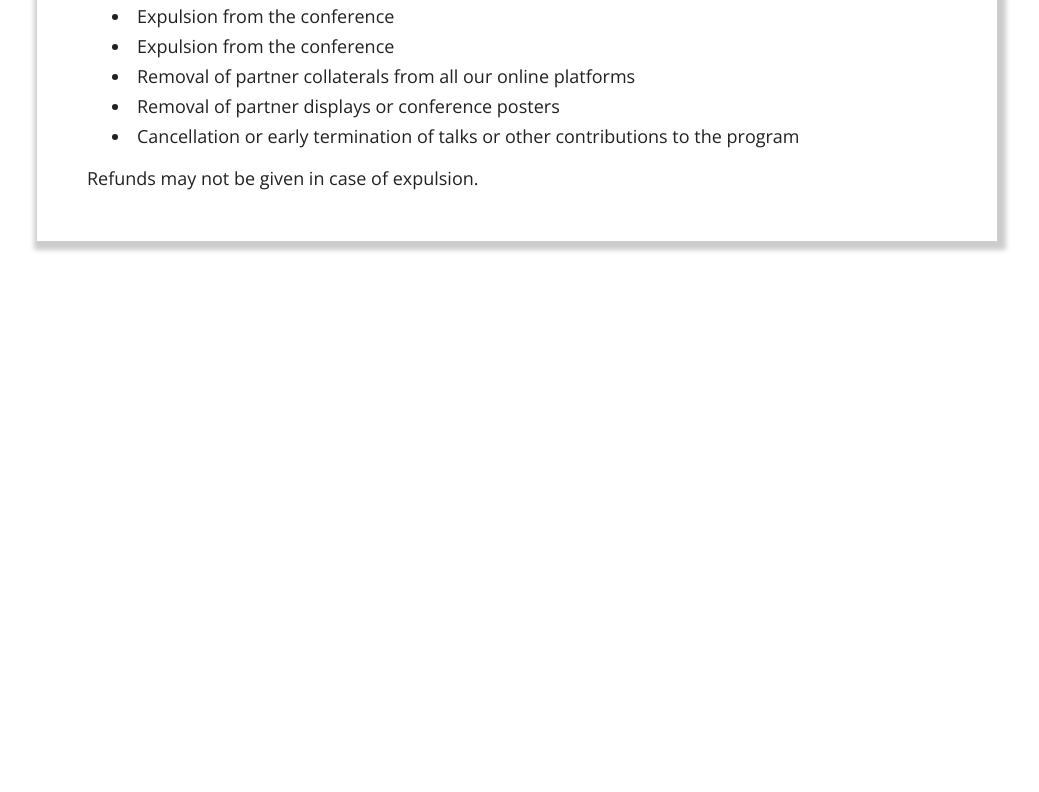
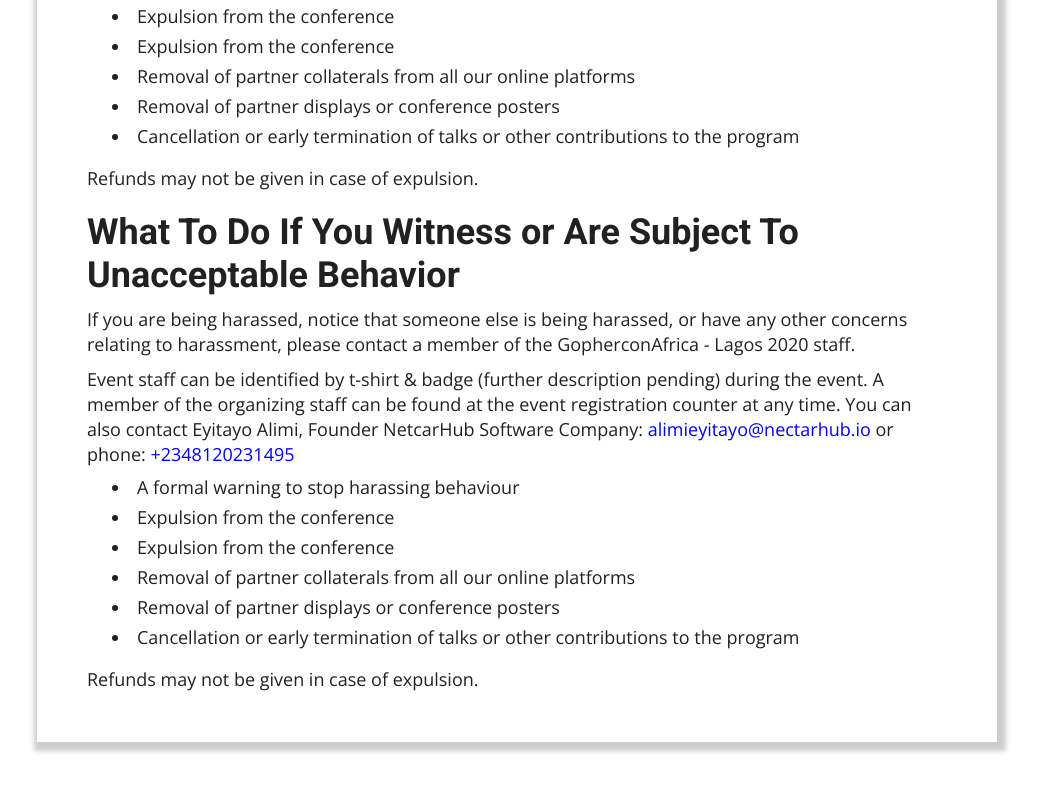
Before and after one commit to D-sense/gopherConAfricaUI, a Vue app: page /code-of-conduct in a window 1280 px wide. Shown: the part 2860-3652 px from the top of the page, without its empty margins (123-1162 px from the left). Before the commit the page ends 3201 px from the top, so only its background shows below. Built offline with nearby package versions, Linux system fonts and the light colour scheme; what vue-notification, vue-toast-notification would draw is missing.

Commit message:
completed diversity-statement page

```diff
--- a/src/views/CodeOfConduct.vue
+++ b/src/views/CodeOfConduct.vue
@@ -127,6 +127,32 @@
         </p>
 
 
+
+        <h3>
+            What To Do If You Witness or Are Subject To Unacceptable Behavior
+        </h3>
+        <p class="outter_section">
+           If you are being harassed, notice that someone else is being harassed, or have any other concerns relating to harassment, please contact a member of the GopherconAfrica - Lagos 2020 staff.
+        </p>
+        <p class="outter_section">
+            Event staff can be identified by t-shirt & badge (further description pending) during the event.
+            A member of the organizing staff can be found at the event registration counter at any time. You can also contact Eyitayo Alimi,
+            Founder NetcarHub Software Company: <span class="email">alimieyitayo@nectarhub.io</span> or phone: <span class="email">+2348120231495</span>
+        </p>
+
+        <div class="section">
+            <li> A formal warning to stop harassing behaviour</li>
+            <li> Expulsion from the conference</li>
+            <li> Expulsion from the conference</li>
+            <li> Removal of partner collaterals from all our online platforms </li>
+            <li> Removal of partner displays or conference posters</li>
+            <li> Cancellation or early termination of talks or other contributions to the program </li>
+        </div>
+         <p class="outter_section">
+           Refunds may not be given in case of expulsion.
+        </p>
+
+
     </div>
    </div>
 </template>
```
Also changed, not shown: 2 other files (tests, documents, lock files or other folders).
